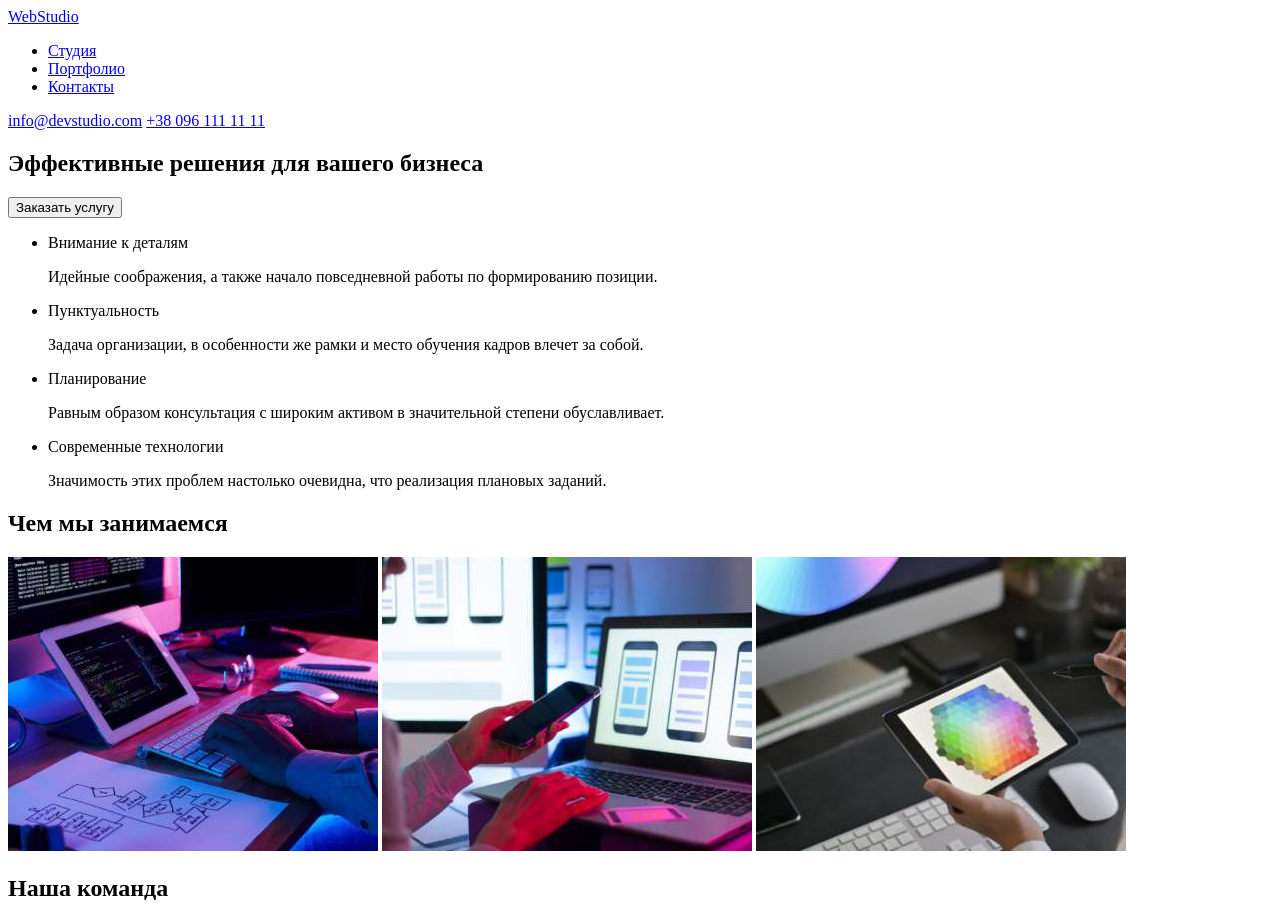
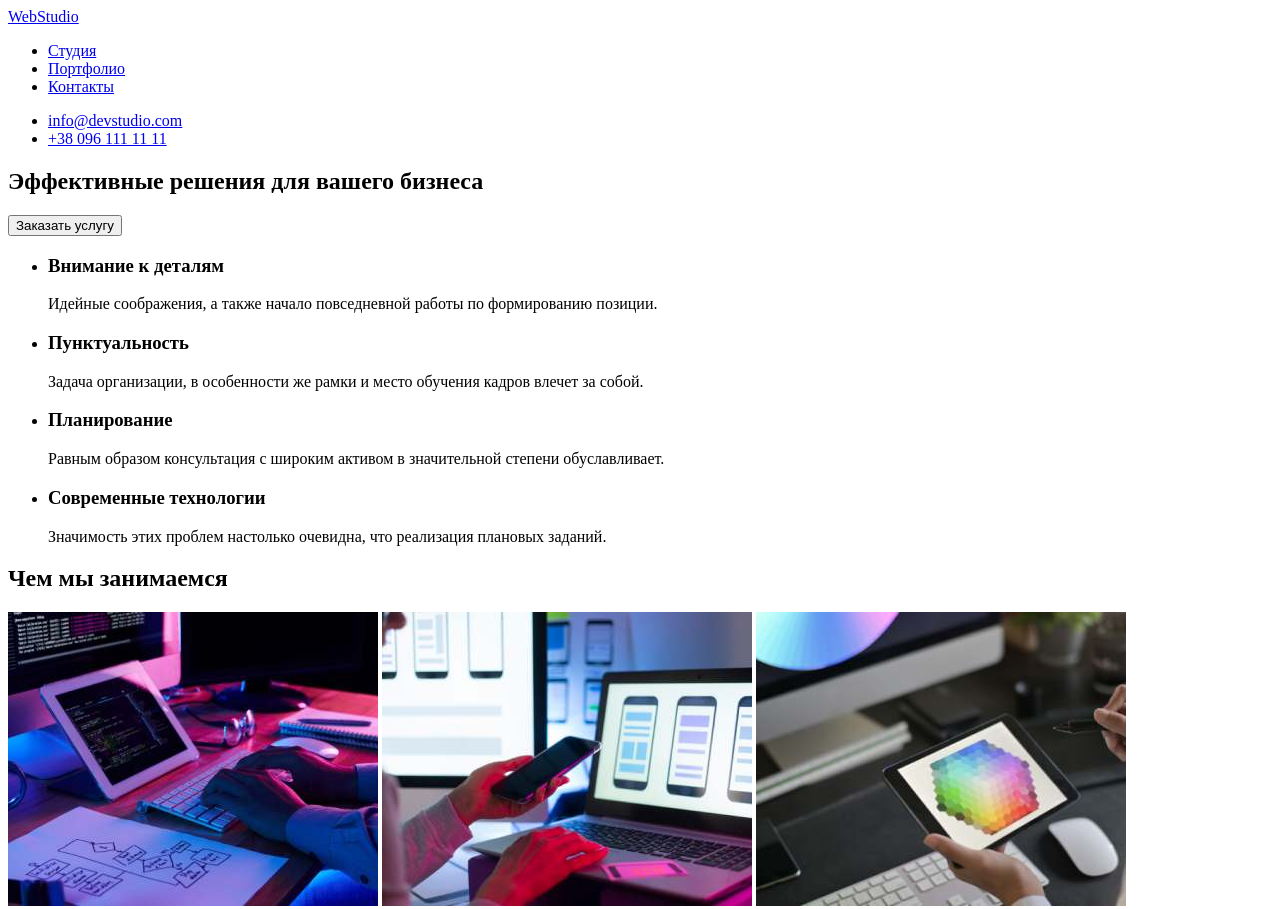
Before and after one commit to Pashalpm/goit-markup-hw-01, a plain HTML site: page index.html in a window 1280 px wide. Shown: the top 909 px of the page. Drawn offline with Linux system fonts and the light colour scheme.

Commit message:
изменяет <p>на <h3>

```diff
--- a/index.html
+++ b/index.html
@@ -16,8 +16,11 @@
           <li><a href="#">Контакты</a></li>
         </ul>
       </nav>
-      <a lang="en" href="mailto:info@devstudio.com">info@devstudio.com</a>
-      <a href="tel:+380961111111">+38 096 111 11 11</a>
+      <ul>
+        <li><a lang="en" href="mailto:info@devstudio.com">info@devstudio.com</a></li>
+      <li><a href="tel:+380961111111">+38 096 111 11 11</a></li>
+    </ul>
+
     </header>
     <main>
       <!-- Эффективные решения для вашего бизнеса -->
@@ -30,24 +33,24 @@
         <h2 hidden>peculiarities</h2>
         <ul>
           <li>
-            <p>Внимание к деталям</p>
-            Идейные соображения, а также начало повседневной работы по
-            формированию позиции.
+            <h3>Внимание к деталям</h3>
+           <p>Идейные соображения, а также начало повседневной работы по
+            формированию позиции.</p>
           </li>
           <li>
-            <p>Пунктуальность</p>
-            Задача организации, в особенности же рамки и место обучения кадров
-            влечет за собой.
+            <h3>Пунктуальность</h3>
+           <p> Задача организации, в особенности же рамки и место обучения кадров
+            влечет за собой.</p>
           </li>
           <li>
-            <p>Планирование</p>
-            Равным образом консультация с широким активом в значительной степени
-            обуславливает.
+            <h3>Планирование</h3>
+           <p> Равным образом консультация с широким активом в значительной степени
+            обуславливает.</p>
           </li>
           <li>
-            <p>Современные технологии</p>
-            Значимость этих проблем настолько очевидна, что реализация плановых
-            заданий.
+            <h3>Современные технологии</h3>
+           <p> Значимость этих проблем настолько очевидна, что реализация плановых
+            заданий.</p>
           </li>
         </ul>
       </section>
@@ -74,12 +77,12 @@
         <ul>
           <li>
             <img src="images/igor.jpg" alt="igor" width="270" height="260" />
-            <p>Игорь Демьяненко</p>
+            <h3>Игорь Демьяненко</h3>
            <p lang="en">Product Designer</p>
           </li>
           <li>
             <img src="images/olga.jpg" alt="olga" width="270" height="260" />
-            <p>Ольга Репина</p>
+            <h3>Ольга Репина</h3>
            <p lang="en">Frontend Developer</p>
           </li>
           <li>
@@ -89,7 +92,7 @@
               width="270"
               height="260"
             />
-            <p>Николай Тарасов</p>
+            <h3>Николай Тарасов</h3>
             <p lang="en">Marketingr</p>
           </li>
           <li>
@@ -99,7 +102,7 @@
               width="270"
               height="260"
             />
-            <p>Михаил Ермаков</p>
+            <h3>Михаил Ермаков</h3>
             <p lang="en">UI Designerr</p>
           </li>
         </ul>
@@ -109,18 +112,17 @@
     <footer>
       <a lang="en" href="#">WebStudio</a>
       <address>
-        <a
+        <ul>
+          <li> <a
             href="https://goo.gl/maps/B5RcVMBQbKWJBHLt8"
             target="blank"
             rel="noopener noreferrer"
           >
             г. Киев, пр-т Леси Украинки, 26</a
-        >
-      </address>
-      <address>
-        <a lang="en" href="mailto:info@devstudio.com">info@devstudio.com</a>
-      </address>
-      <address><a href="tel:+380961111111">+38 096 111 11 11</a></address>
+          ></li>
+          <li><a lang="en" href="mailto:info@example.com">info@example.com</a></li>
+          <li><a href="tel:+380991111111">+38 099 111 11 11</a></li>
+        </ul>
     </footer>
   </body>
 </html>
```
Lines whose indentation alone changed are shown as unchanged.
